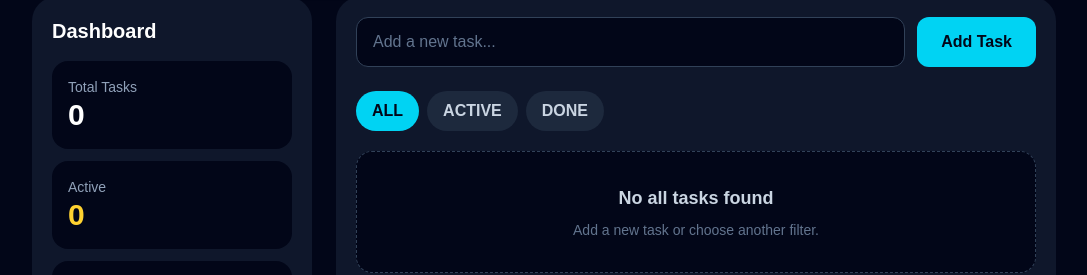
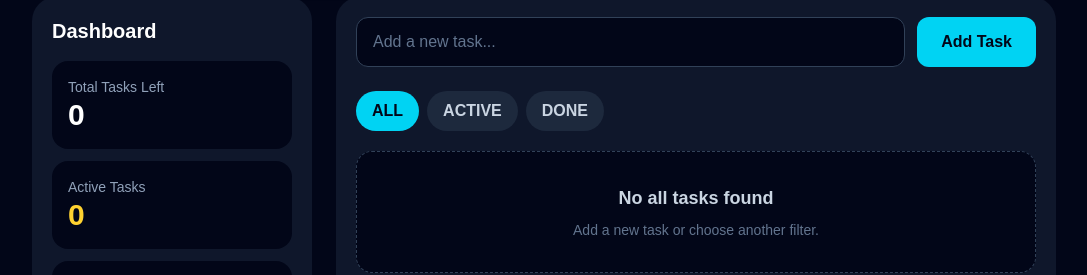
Before and after one commit to Ivelisse-Feliciano/Task-Manager, a Next.js app: page / in a window 1280 px wide. Shown: the part 219-494 px from the top of the page, without its empty margins (96-1183 px from the left). Built offline with nearby package versions, Linux system fonts and the light colour scheme.

Commit message:
updated names on tasks stats dashboard section

```diff
--- a/src/components/TaskStats.js
+++ b/src/components/TaskStats.js
@@ -15,12 +15,12 @@ export default function TaskStats({ total, active, completed, onClearCompleted }
 
       <div className="grid gap-3">
         <div className="rounded-2xl bg-slate-950 p-4">
-          <p className="text-sm text-slate-400">Total Tasks</p>
+          <p className="text-sm text-slate-400">Total Tasks Left</p>
           <p className="text-3xl font-bold text-white">{total}</p>
         </div>
 
         <div className="rounded-2xl bg-slate-950 p-4">
-          <p className="text-sm text-slate-400">Active</p>
+          <p className="text-sm text-slate-400">Active Tasks</p>
           <p className="text-3xl font-bold text-amber-300">{active}</p>
         </div>
 
```
